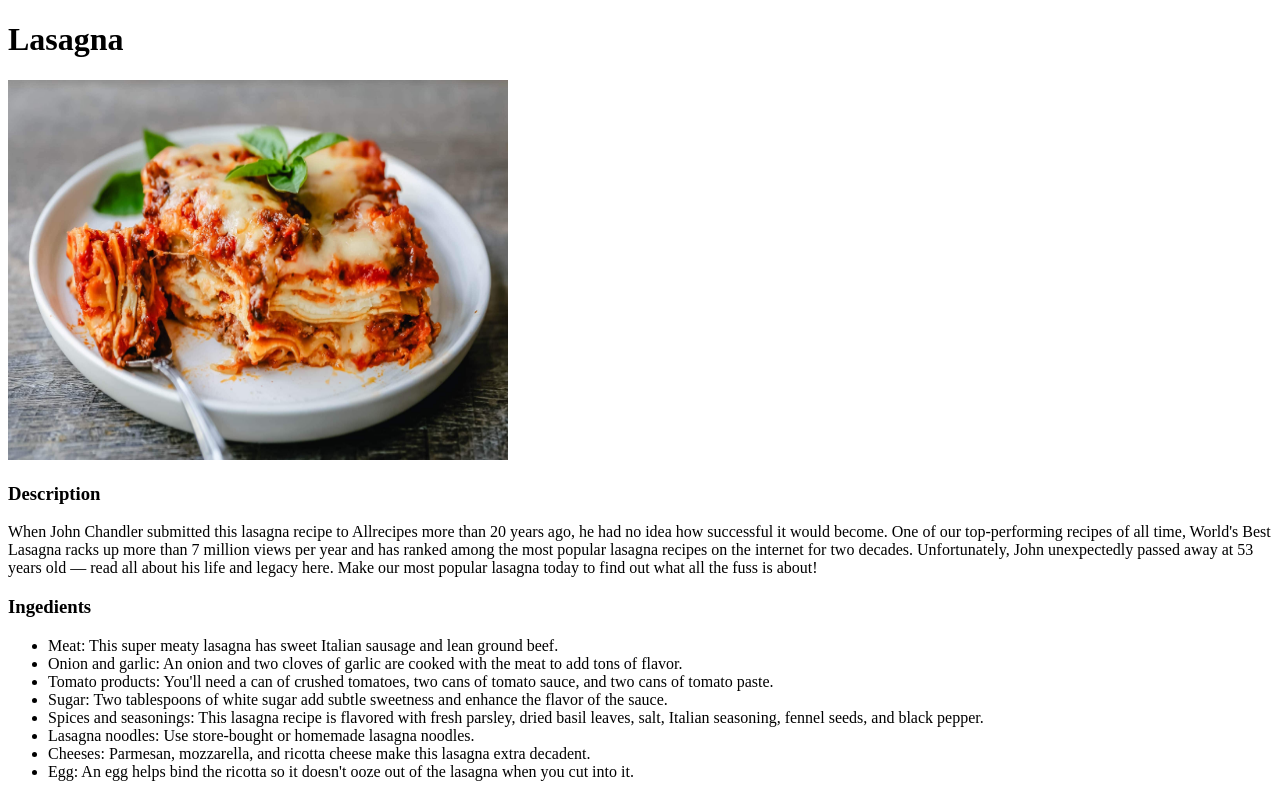
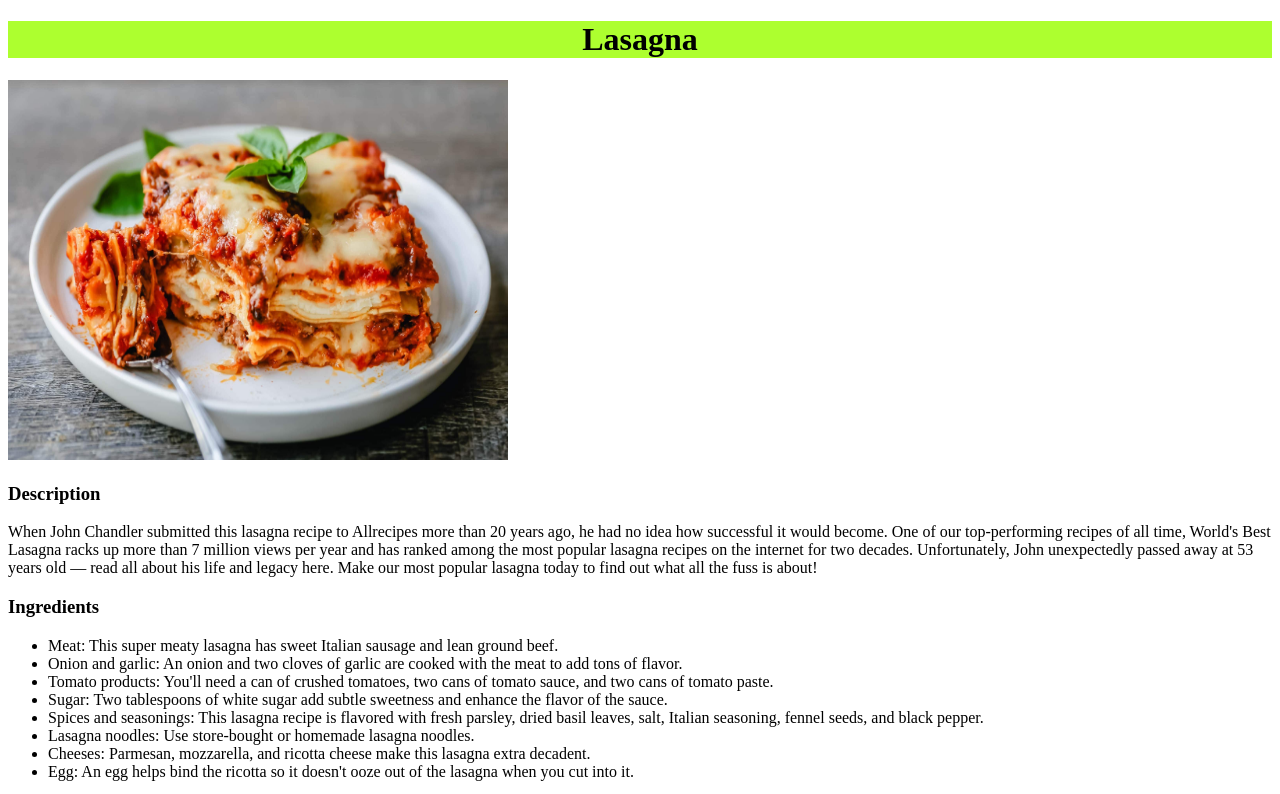
Before and after one commit to lugo4/Recipes, a plain HTML site: page recipes_list/lasagna.html in a window 1280 px wide. Shown: the top 794 px of the page. Drawn offline with Linux system fonts and the light colour scheme.

Commit message:
added a style.css file and changed the color of the h1

```diff
--- a/recipes_list/lasagna.html
+++ b/recipes_list/lasagna.html
@@ -4,6 +4,7 @@
     <meta charset="UTF-8">
     <meta name="viewport" content="width=device-width, initial-scale=1.0">
     <title>Lasagna recipe</title>
+    <link rel="stylesheet" href="style.css">
 </head>
 <body>
     <h1>Lasagna</h1>
@@ -12,7 +13,7 @@
     <p> When John Chandler submitted this lasagna recipe to Allrecipes more than 20 years ago, he had no idea how successful it would become. One of our top-performing recipes of all time, World's Best Lasagna racks up more than 7 million views per year and has ranked among the most popular lasagna recipes on the internet for two decades. Unfortunately, John unexpectedly passed away at 53 years old — read all about his life and legacy here.
 
         Make our most popular lasagna today to find out what all the fuss is about! </p>
-    <h3>Ingedients</h3>
+    <h3>Ingredients</h3>
     <ul>
         <li>Meat: This super meaty lasagna has sweet Italian sausage and lean ground beef.</li>
         <li>Onion and garlic: An onion and two cloves of garlic are cooked with the meat to add tons of flavor.</li>
--- /dev/null
+++ b/recipes_list/style.css
@@ -0,0 +1,4 @@
+h1 {
+    background-color: greenyellow;
+    text-align: center;
+}
--- /dev/null
+++ b/style.css
@@ -0,0 +1,4 @@
+h1 {
+    background-color: greenyellow;
+    text-align: center;
+}
```
Also changed, not shown: index.html (+6 -5 lines), recipes_list/coquito.html (+1 -0 lines), recipes_list/potato_latkes.html (+1 -0 lines).
